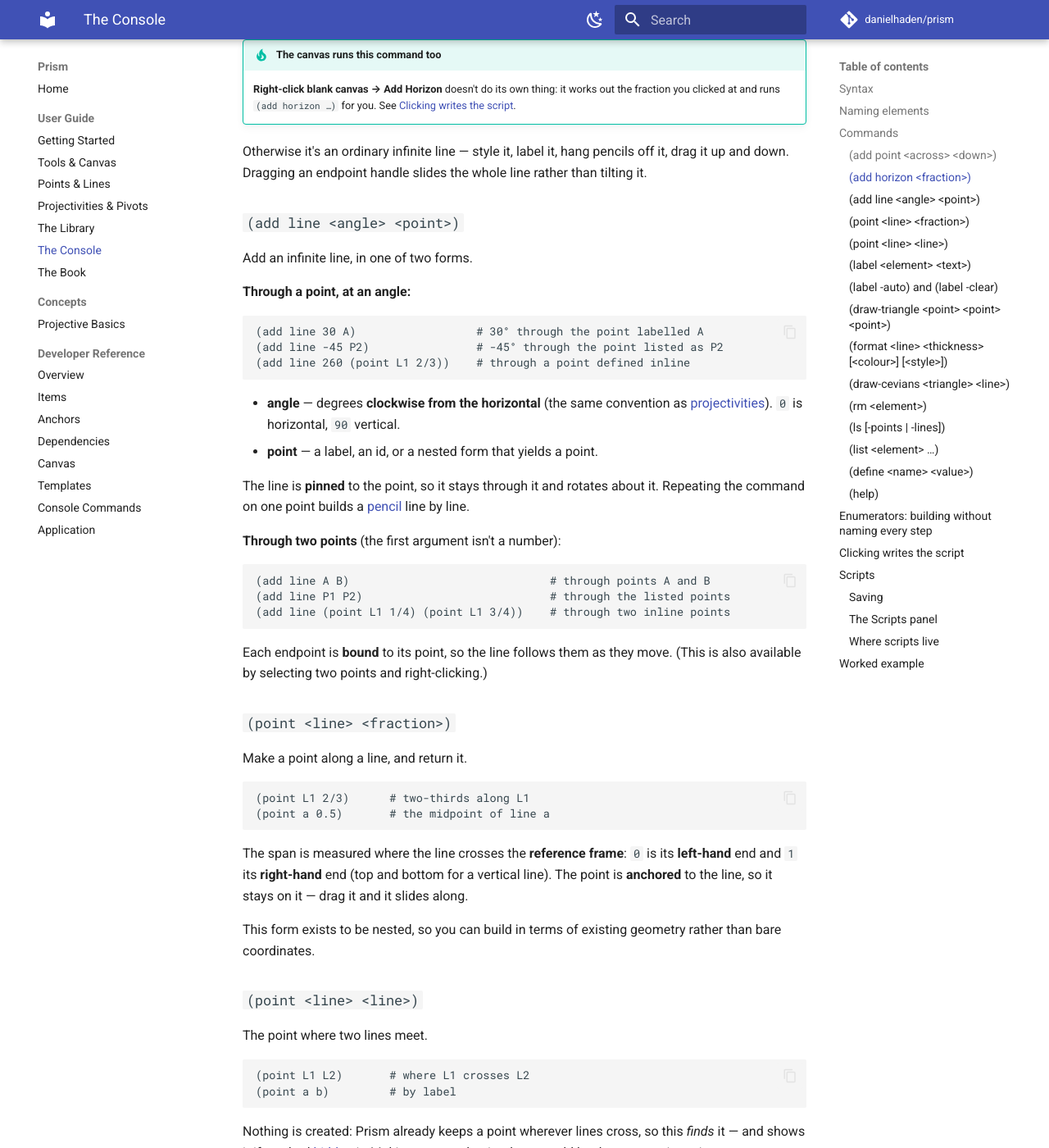
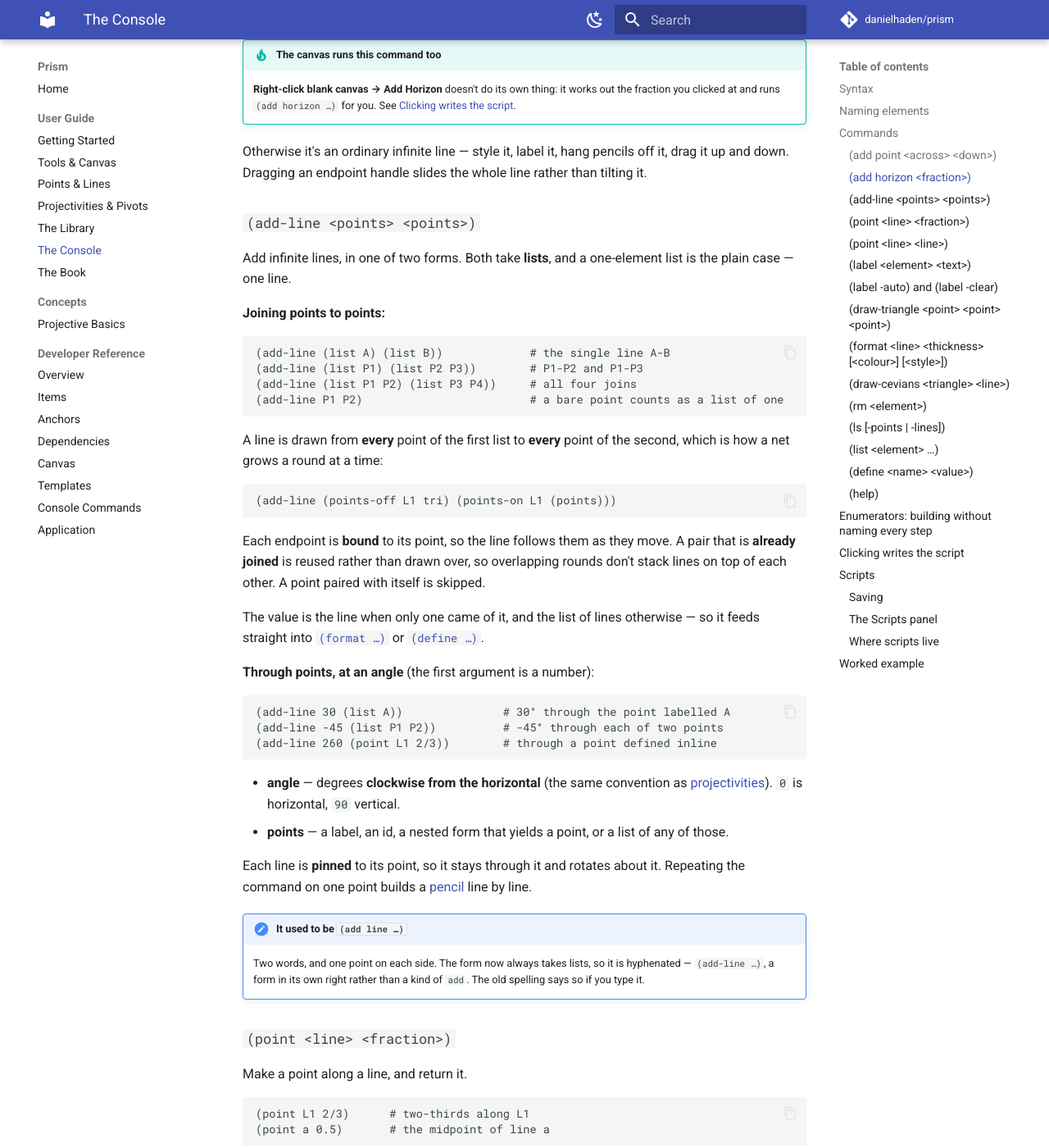
Before and after one commit to danielhaden/prism, an MkDocs documentation site: the page built from docs/guide/console.md, in a window 1280 px wide and 1400 px high, scrolled down 1798 px. Shown: the whole window at 82% size. Built offline with MkDocs 1.6.1 and Material for MkDocs 9.7.7, drawn with Linux system fonts in a browser that asks for light colours; comment, search, counter and statistics services are not loaded; some of the changed text lies outside the part shown.

Commit message:
Replace (add line …) with (add-line …), which takes lists
The form is hyphenated now — a form of its own rather than a kind of
(add), whose other subforms take numbers where this one takes elements.
It always takes lists. One of each side is the plain case, so

    (add-line (list P1) (list P2))

is the single line P1-P2; longer lists draw the cross product, every
point of the first joined to every point of the second, which is how a
net grows a round at a time:

    (add-line (points-off L1 tri) (points-on L1 (points)))

An existing side is reused rather than drawn over, so overlapping rounds
don't stack lines, and a point paired with itself is skipped. A single
join still prints and composes as a bare line. The angle form takes a
list too, pinning a line through each point.

(add line …) is gone, kept only as an error saying where it went. The
canvas menus emit the explicit list form, so a recorded script teaches
the shape.

Co-Authored-By: Claude Opus 5 <noreply@anthropic.com>

````diff
--- a/docs/guide/console.md
+++ b/docs/guide/console.md
@@ -21,7 +21,7 @@ creates, so forms nest. Instead of placing a point and then referring to it,
 you can describe it inline:
 
 ```
-(add line 260 (point L1 2/3))
+(add-line 260 (point L1 2/3))
 ```
 
 That reads: *add a line at 260°, through the point two-thirds of the way along
@@ -30,7 +30,7 @@ line L1.* The inner form makes the point; the outer form uses it.
 You can also put several forms on one line, which is the seed of scripting:
 
 ```
-(add horizon 1/3) (add line 250 (point L1 1/3))
+(add horizon 1/3) (add-line 250 (point L1 1/3))
 ```
 
 ## Naming elements
@@ -62,7 +62,7 @@ bottom-right.
 The point it returns can be fed straight to other forms:
 
 ```
-(add line 45 (add point 1/2 1/2))
+(add-line 45 (add point 1/2 1/2))
 ```
 
 ### `(add horizon <fraction>)`
@@ -90,36 +90,57 @@ Otherwise it's an ordinary infinite line — style it, label it, hang pencils of
 it, drag it up and down. Dragging an endpoint handle slides the whole line
 rather than tilting it.
 
-### `(add line <angle> <point>)`
+### `(add-line <points> <points>)`
 
-Add an infinite line, in one of two forms.
+Add infinite lines, in one of two forms. Both take **lists**, and a one-element
+list is the plain case — one line.
 
-**Through a point, at an angle:**
+**Joining points to points:**
 
 ```
-(add line 30 A)                  # 30° through the point labelled A
-(add line -45 P2)                # -45° through the point listed as P2
-(add line 260 (point L1 2/3))    # through a point defined inline
+(add-line (list A) (list B))             # the single line A-B
+(add-line (list P1) (list P2 P3))        # P1-P2 and P1-P3
+(add-line (list P1 P2) (list P3 P4))     # all four joins
+(add-line P1 P2)                         # a bare point counts as a list of one
+```
+
+A line is drawn from **every** point of the first list to **every** point of
+the second, which is how a net grows a round at a time:
+
+```
+(add-line (points-off L1 tri) (points-on L1 (points)))
+```
+
+Each endpoint is **bound** to its point, so the line follows them as they move.
+A pair that is **already joined** is reused rather than drawn over, so
+overlapping rounds don't stack lines on top of each other. A point paired with
+itself is skipped.
+
+The value is the line when only one came of it, and the list of lines
+otherwise — so it feeds straight into [`(format …)`](#format-line-thickness-colour-style)
+or [`(define …)`](#define-name-value).
+
+**Through points, at an angle** (the first argument is a number):
+
+```
+(add-line 30 (list A))               # 30° through the point labelled A
+(add-line -45 (list P1 P2))          # -45° through each of two points
+(add-line 260 (point L1 2/3))        # through a point defined inline
 ```
 
 - **angle** — degrees **clockwise from the horizontal** (the same convention as
   [projectivities](projectivities.md)). `0` is horizontal, `90` vertical.
-- **point** — a label, an id, or a nested form that yields a point.
+- **points** — a label, an id, a nested form that yields a point, or a list of
+  any of those.
 
-The line is **pinned** to the point, so it stays through it and rotates about
+Each line is **pinned** to its point, so it stays through it and rotates about
 it. Repeating the command on one point builds a [pencil](projectivities.md)
 line by line.
 
-**Through two points** (the first argument isn't a number):
-
-```
-(add line A B)                              # through points A and B
-(add line P1 P2)                            # through the listed points
-(add line (point L1 1/4) (point L1 3/4))    # through two inline points
-```
-
-Each endpoint is **bound** to its point, so the line follows them as they move.
-(This is also available by selecting two points and right-clicking.)
+!!! note "It used to be `(add line …)`"
+    Two words, and one point on each side. The form now always takes lists, so
+    it is hyphenated — `(add-line …)`, a form in its own right rather than a
+    kind of `add`. The old spelling says so if you type it.
 
 ### `(point <line> <fraction>)`
 
@@ -201,7 +222,7 @@ forms are a single undo step, and both are the console equivalent of
     ```
     (add point 1/4 1/2)
     (label P1 A)
-    (add line 30 A)       ; still works however the ids shift
+    (add-line 30 A)       ; still works however the ids shift
     ```
 
 ### `(draw-triangle <point> <point> <point>)`
@@ -433,16 +454,18 @@ points they cross at, the other from a point to the lines through it. They
 compose — `(meets (lines-through P1))` is every crossing on the pencil through
 `P1`. A list of points gives the lines through any of them, each once.
 
-A filter that comes back with exactly **one** element can be used wherever
-that one element is wanted, so these compose directly:
+A filter's result goes straight into another form, so these compose directly:
 
 ```
-(add line P6 (points-off L2 (list P1 P2 P3)))
+(add-line P6 (points-off L2 (list P1 P2 P3)))
 ```
 
 `L2` is the side `P1P2`, so the only vertex off it is `P3` — and the line is
-drawn from `P6` to it. If the filter gives back several, the command says how
-many and shows them rather than guessing; if it gives none, it says that too.
+drawn from `P6` to it. Where a form draws one thing *per* element,
+[`(add-line …)`](#add-line-points-points) among them, a filter giving several
+simply draws several. Where one element is wanted and a filter gives several,
+the command says how many and shows them rather than guessing; if it gives
+none, it says that too.
 
 `(points-on …)` and `(points-off …)` are exact complements, and each is the
 dual of `(lines-through …)` — one asks a point which lines it lies on, the
@@ -490,9 +513,9 @@ can work on the canvas and come away with the script for what you did.
 | Add Horizon | `(add horizon <fraction>)` |
 | Add Point to Line | `(point <line> <fraction>)` |
 | Add Point at Intersection | `(point <line> <line>)` |
-| Add Line Through Point | `(add line 45 <point>)` |
-| Add Lines Through Point… | one `(add line <angle> <point>)` per ray |
-| Add Line Through Points | `(add line <point> <point>)` |
+| Add Line Through Point | `(add-line 45 (list <point>))` |
+| Add Lines Through Point… | one `(add-line <angle> (list <point>))` per ray |
+| Add Line Through Points | `(add-line (list <point>) (list <point>))` |
 | Add / Edit / Remove Label | `(label <element> "…")` |
 | Auto-label Scene / Clear All Labels | `(label -auto)` / `(label -clear)` |
 | Delete Point / Hide Point | `(rm <element>)` |
@@ -556,7 +579,7 @@ Scripts may contain blank lines and `;` comments:
 ```
 ; a horizon with a vanishing point
 (add horizon 1/3)
-(add line 250 (point L1 1/3))   ; the pencil's first ray
+(add-line 250 (point L1 1/3))   ; the pencil's first ray
 ```
 
 ## Worked example
@@ -566,8 +589,8 @@ and no hand-placed points:
 
 ```
 (add horizon 1/3)
-(add line 250 (point L1 1/3))
-(add line 265 P1) (add line 280 P1) (add line 295 P1)
-(add line 230 (point L1 2/3))
-(add line 245 P2) (add line 260 P2) (add line 275 P2)
+(add-line 250 (point L1 1/3))
+(add-line 265 P1) (add-line 280 P1) (add-line 295 P1)
+(add-line 230 (point L1 2/3))
+(add-line 245 P2) (add-line 260 P2) (add-line 275 P2)
 ```
````
Also changed, not shown: CLAUDE.md (+16 -4 lines), 3 other files.
